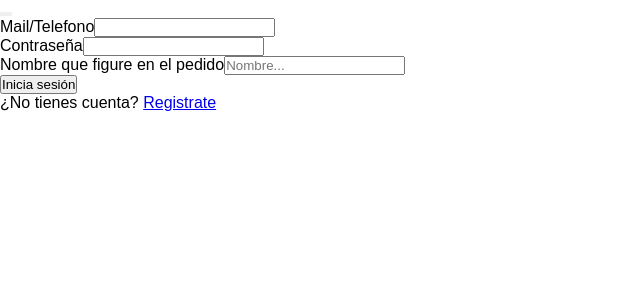
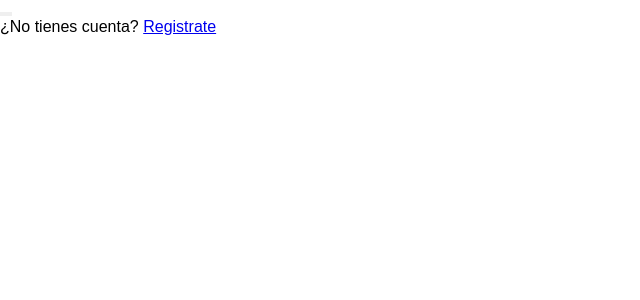
Before and after one commit to maikisinovsky/Menta-web, a React (Create React App) app in the folder frontend/: page /signup in a window 1280 px wide. Shown: the top 300 px of the page, without its empty margins (0-640 px from the left). Built offline with nearby package versions, Linux system fonts and the light colour scheme.

Commit message:
fix: arreglo de problemas en el login

```diff
--- a/frontend/src/pages/Login.jsx
+++ b/frontend/src/pages/Login.jsx
@@ -1,9 +1,12 @@
 import React from 'react'
+import { Link } from 'react-router-dom'
+
 
 function Login() {
   return (
     <div className='login-container'>
-         <hgroup className='contact-container'>
+<hgroup className='contact-container'>
+
             <label className='sign-label'>Mail/Telefono</label>
             <input type="text" className='sign-input'></input>
         </hgroup>
@@ -21,7 +24,7 @@ function Login() {
 
         <button className='sign-button'>Inicia sesión</button>
 
-        <p className='login-text'>¿No tienes cuenta? <Link to="/Login">Registrate</Link></p>
+        <p className='signup-text'>¿No tienes cuenta? <Link to="/Signup">Registrate</Link></p>
     </div>
   )
 }
--- a/frontend/src/pages/signup.jsx
+++ b/frontend/src/pages/signup.jsx
@@ -6,24 +6,6 @@ function Signup() {
   return (
     <div className='sign-container'>
 
-        <hgroup className='contact-container'>
-            <label className='sign-label'>Mail/Telefono</label>
-            <input type="text" className='sign-input'></input>
-        </hgroup>
-
-        <hgroup className='password-container'>
-            <label className='sign-label'>Contraseña</label>
-            <input type="text" className='sign-input'></input>
-        </hgroup>
-
-        <hgroup className='name-container'>
-            <label className='sign-label'>Nombre que figure en el pedido</label>
-            <input type="text" className='name-input' placeholder="Nombre..."></input>
-
-        </hgroup>
-
-        <button className='sign-button'>Inicia sesión</button>
-
         <p className='login-text'>¿No tienes cuenta? <Link to="/Login">Registrate</Link></p>
     </div>
   )
```
